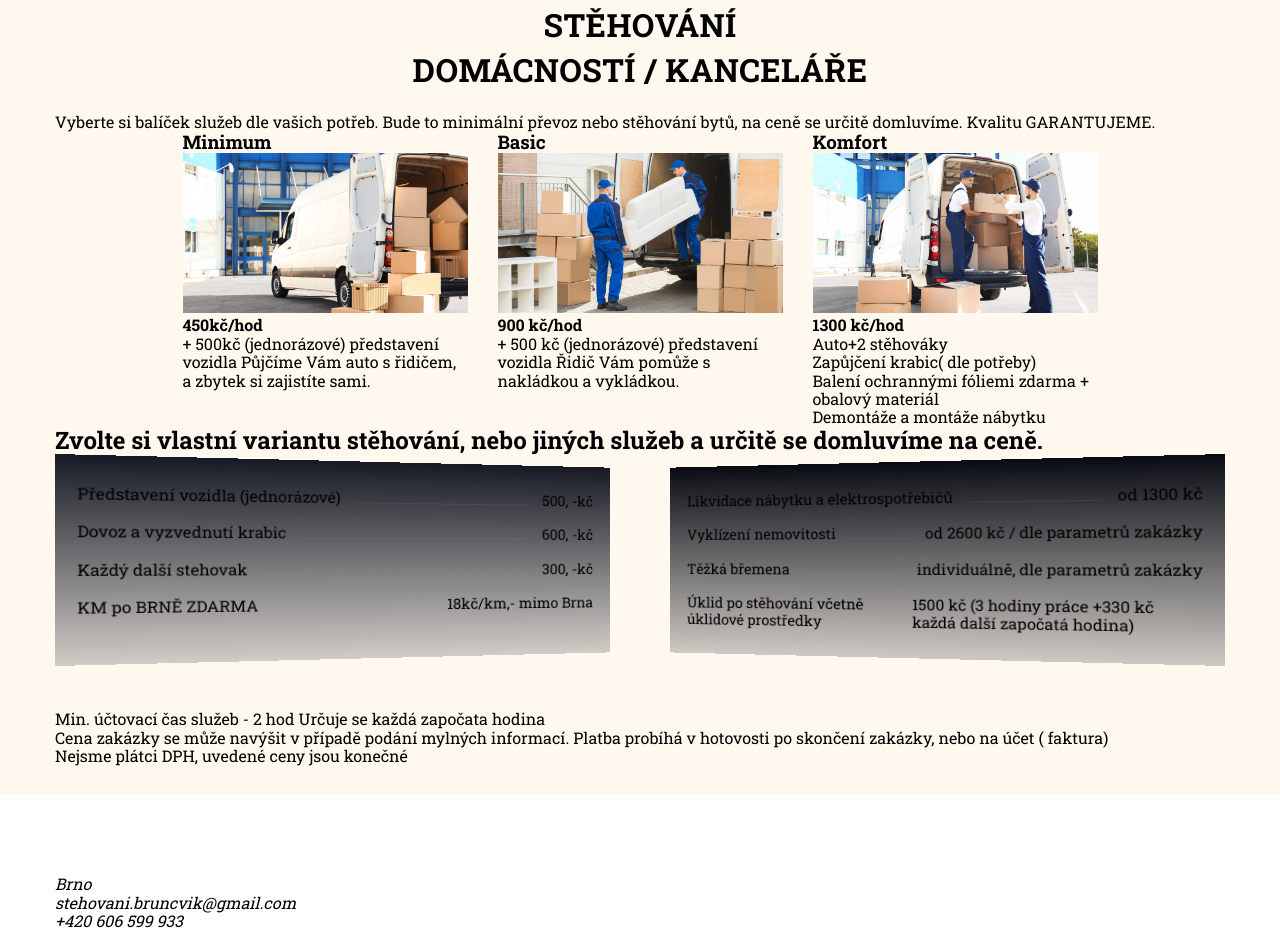
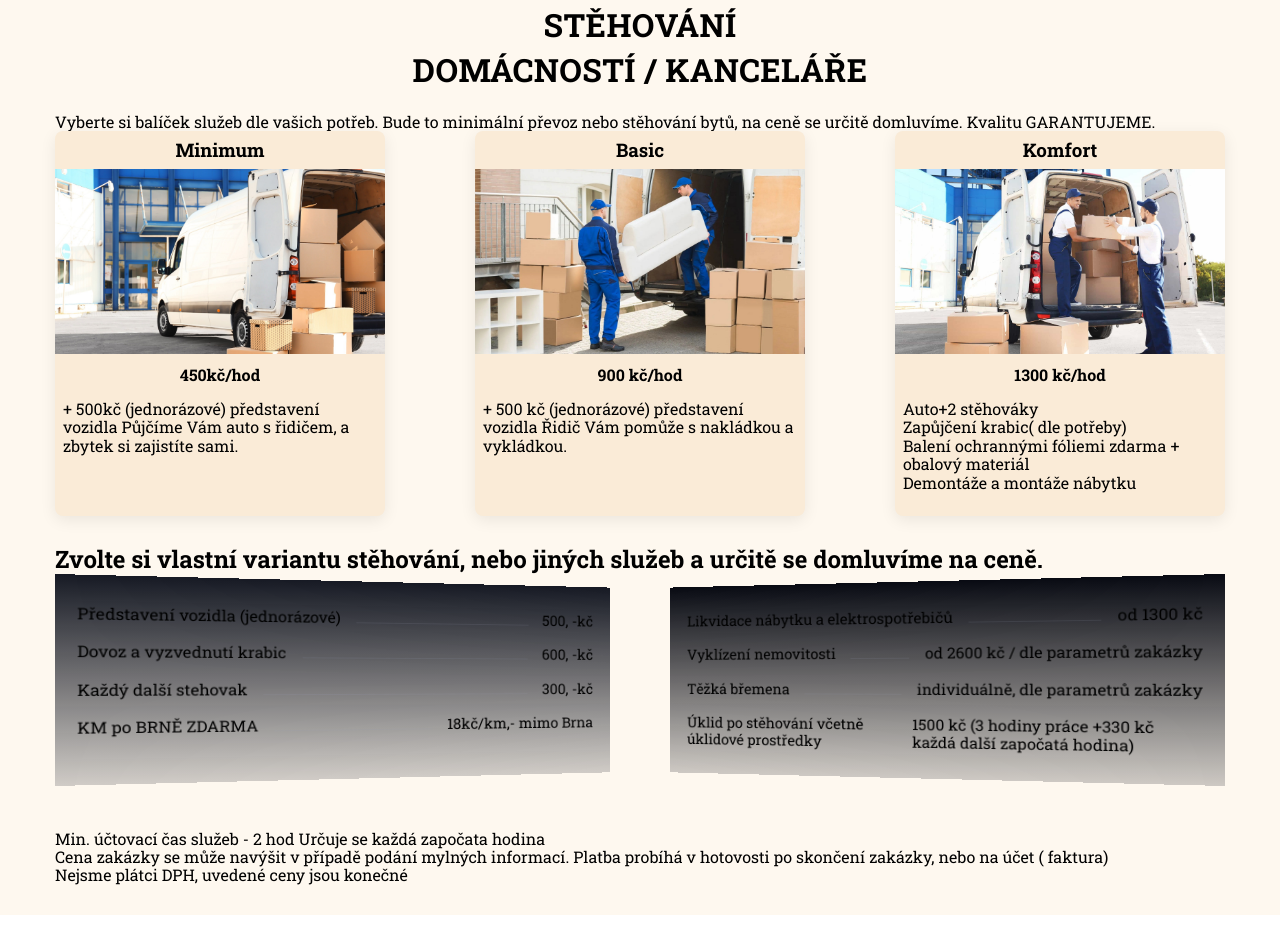
Before and after one commit to Rasiuk/bruncvik-stehovani, a website: page index.html in a window 1280 px wide. Shown: the part 3793-4724 px from the top of the page. Drawn offline with nearby package versions, Linux system fonts and the light colour scheme; a web font is replaced by a local one.

Commit message:
add styles

```diff
--- a/index.html
+++ b/index.html
@@ -302,33 +302,38 @@
 
             <ul class="price__list">
               <li class="price__item">
-                <h3>Minimum</h3>
+                <h3 class="price__title">Minimum</h3>
                 <div class="price__image__box">
                   <img src="./img/minimum.jpg" alt="bus and boxes" />
                 </div>
-                <h4>450kč/hod</h4>
+                <div class="price__item__description">
+                  <h4 class="price__item__description__title">450kč/hod</h4>
                   <p>
                     + 500kč (jednorázové) představení vozidla Půjčíme Vám auto s
                     řidičem, a zbytek si zajistíte sami.
                   </p>
+                </div>
               </li>
               <li class="price__item">
-                <h3>Basic</h3>
+                <h3 class="price__title">Basic</h3>
                 <div class="price__image__box">
                   <img src="./img/basic-beter.jpg" alt="bus and 2 mans" />
                 </div>
-                <h4>900 kč/hod</h4>
+                <div class="price__item__description">
+                  <h4 class="price__item__description__title">900 kč/hod</h4>
                   <p>
-                  + 500 kč (jednorázové) představení vozidla Řidič Vám pomůže s
-                  nakládkou a vykládkou.
+                    + 500 kč (jednorázové) představení vozidla Řidič Vám pomůže
+                    s nakládkou a vykládkou.
                   </p>
+                </div>
               </li>
               <li class="price__item">
-                <h3>Komfort</h3>
+                <h3 class="price__title">Komfort</h3>
                 <div class="price__image__box">
                   <img src="./img/komfort.jpg" alt="bus with boxes and 2 man" />
                 </div>
-                <h4>1300 kč/hod</h4>
+                <div class="price__item__description">
+                  <h4 class="price__item__description__title">1300 kč/hod</h4>
 
                   <ul>
                     <li>Auto+2 stěhováky</li>
@@ -336,6 +341,7 @@
                     <li>Balení ochrannými fóliemi zdarma + obalový materiál</li>
                     <li>Demontáže a montáže nábytku</li>
                   </ul>
+                </div>
               </li>
             </ul>
             <h2>
--- a/styles/_price.scss
+++ b/styles/_price.scss
@@ -19,17 +19,38 @@
   }
 }
 .price__list {
+  margin-bottom: 30px;
   @media screen and (min-width: 768px) {
     display: flex;
     flex-wrap: wrap;
     justify-content: center;
-    gap: 30px;
+    gap: 90px;
   }
 }
 .price__item {
+  background-color: antiquewhite;
+  border-radius: 8px;
+  padding-bottom: 16px;
+  box-shadow: 0px 4px 16px 0px rgba(0, 0, 0, 0.08);
+  @media screen and (max-width: 767px) {
+    &:not(:last-child) {
+      margin-bottom: 30px;
+    }
+  }
   @media screen and (min-width: 768px) {
-    width: calc((100% - 30px) / 4);
+    width: calc((100% - 180px) / 3);
   }
+}
+.price__item__description {
+  padding: 8px;
+}
+.price__item__description__title {
+  text-align: center;
+  margin-bottom: 16px;
+}
+.price__title {
+  padding: 8px;
+  text-align: center;
 }
 .price-block {
   margin-bottom: 44px;
@@ -39,7 +60,6 @@
     font-size: 14px;
   }
 
-  // проміжок включає мобільні пристрої і планшети до десктопу
   @media screen and (max-width: 1199px) {
     padding: 32px 40px;
     background-image: linear-gradient(
```
Also changed, not shown: styles/styles.css, 1 other file. Lines whose indentation alone changed are shown as unchanged.
